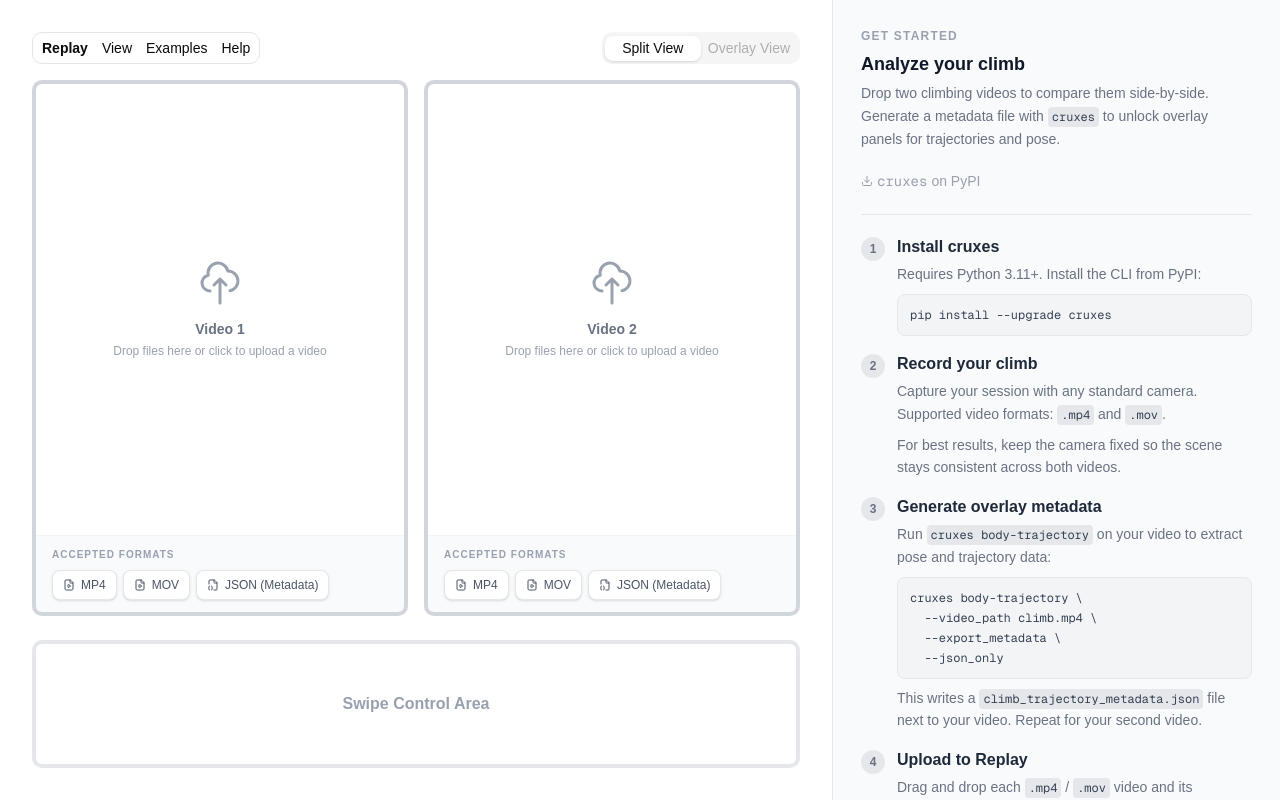
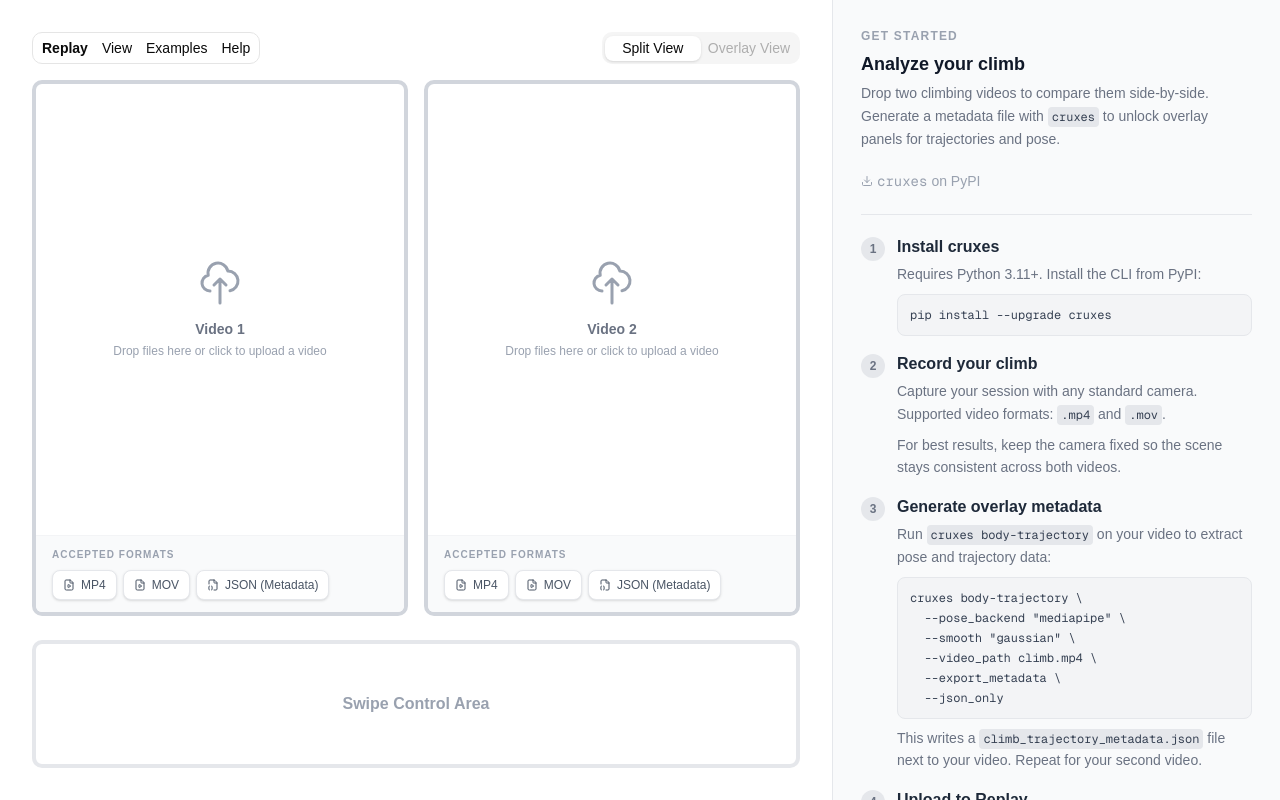
Before and after one commit to cruxbetalabs/replay, a Next.js app: page / in a window 1280 px wide. Built offline with nearby package versions, Linux system fonts and the light colour scheme; a web font is replaced by a local one.

Commit message:
feat: update TODO for IK improvements and add new command line options in OnboardingContent

```diff
--- a/app/components/replay/OnboardingContent.tsx
+++ b/app/components/replay/OnboardingContent.tsx
@@ -111,6 +111,8 @@
                     <CodeBlock
                         lines={[
                             'cruxes body-trajectory \\',
+                            '  --pose_backend "mediapipe" \\',
+                            '  --smooth "gaussian" \\',
                             '  --video_path climb.mp4 \\',
                             '  --export_metadata \\',
                             '  --json_only',
```
Also changed, not shown: 1 other file (tests, documents, lock files or other folders).
